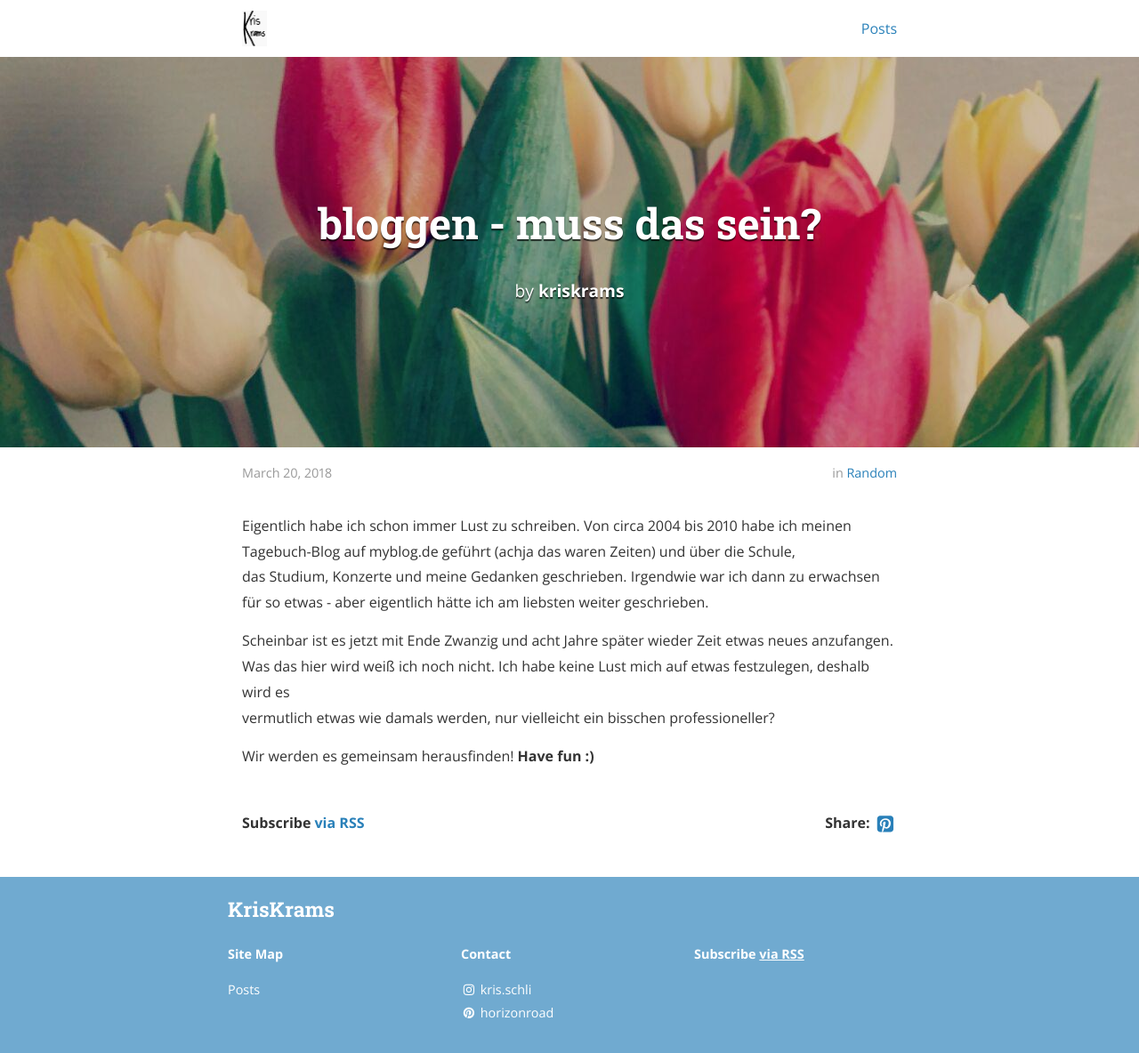
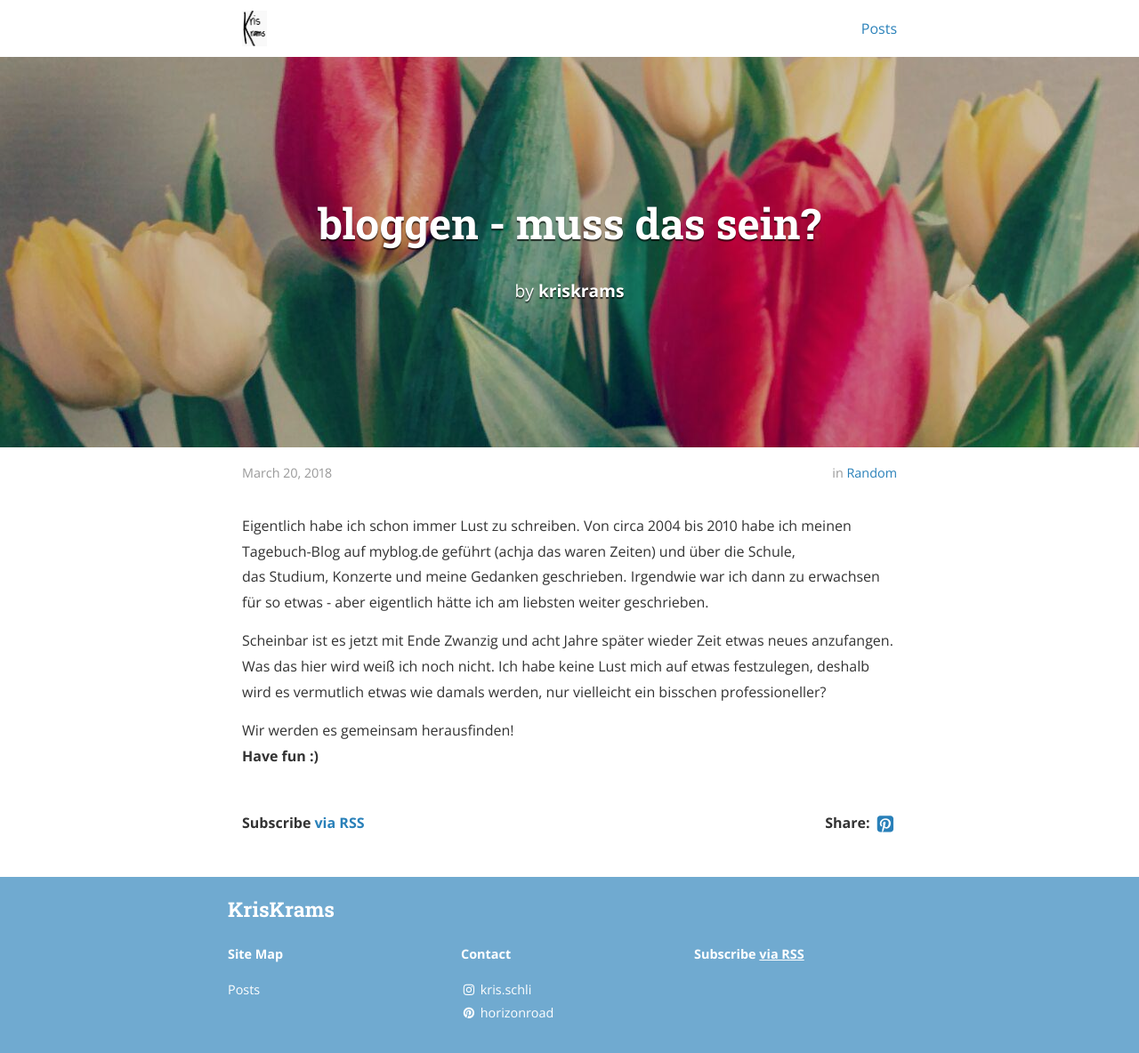
Before and after one commit to KrisKrams/kriskrams.github.io, a Jekyll site: the page built from _posts/2018-03-20-die-Sache-mit-dem-Bloggen.md, in a window 1280 px wide. Shown: the whole page at 89% size. Built offline with Jekyll 4.4.1, drawn with Linux system fonts in a browser that asks for light colours; nearby versions of some CDN libraries.

```diff
--- a/_posts/2018-03-20-die-Sache-mit-dem-Bloggen.md
+++ b/_posts/2018-03-20-die-Sache-mit-dem-Bloggen.md
@@ -13,8 +13,8 @@ das Studium, Konzerte und meine Gedanken geschrieben.
 Irgendwie war ich dann zu erwachsen für so etwas - aber eigentlich hätte ich am liebsten weiter geschrieben.
 
 Scheinbar ist es jetzt mit Ende Zwanzig und acht Jahre später wieder Zeit etwas neues anzufangen.
-Was das hier wird weiß ich noch nicht. Ich habe keine Lust mich auf etwas festzulegen, deshalb wird es <br>
+Was das hier wird weiß ich noch nicht. Ich habe keine Lust mich auf etwas festzulegen, deshalb wird es
 vermutlich etwas wie damals werden, nur vielleicht ein bisschen professioneller?
 
-Wir werden es gemeinsam herausfinden!
+Wir werden es gemeinsam herausfinden! <br>
 **Have fun :)**
```
